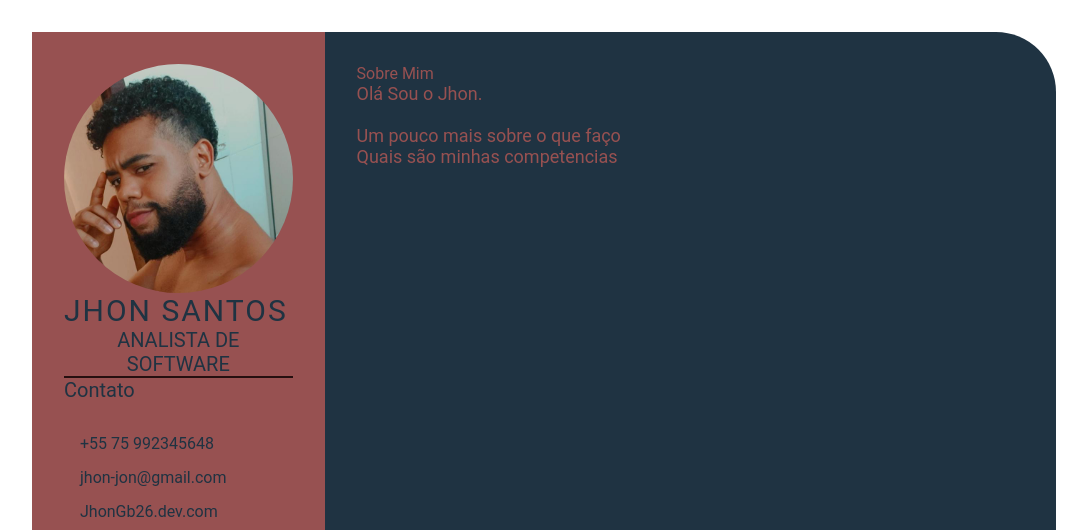
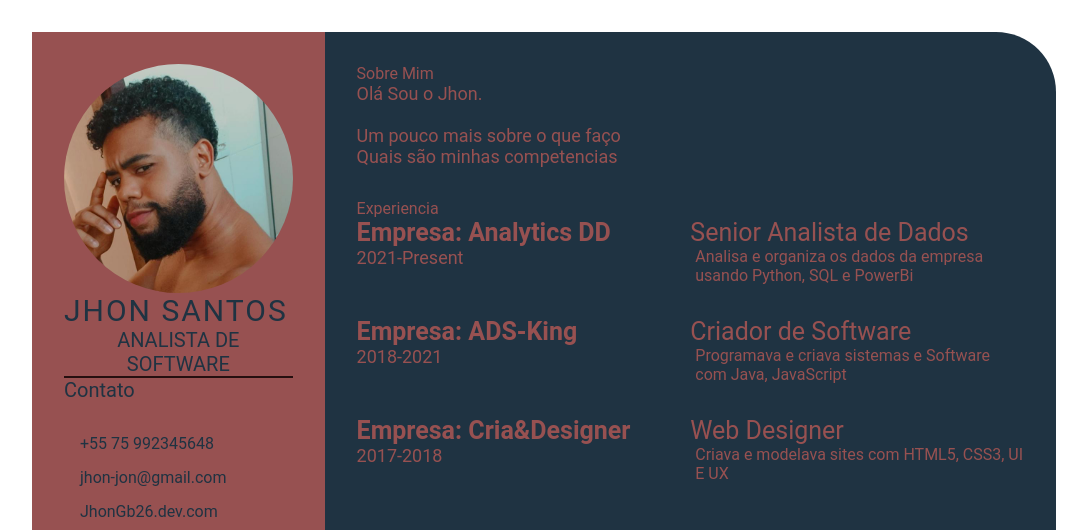
Before and after one commit to JhonGb26/devweekgit.github.io, a plain HTML site: page index.html in a window 1280 px wide. Shown: the top 530 px of the page, without its empty margins (96-1183 px from the left). Drawn offline with Linux system fonts and the light colour scheme.

Commit message:
feature: add index.html (#3)
Co-authored-by: Jhon Santos <[jhonjohn.js@gmail.com]>

```diff
--- a/index.html
+++ b/index.html
@@ -1,4 +1,3 @@
-
 <html lang="pt">
 <head>
     <meta charset="UTF-8">
@@ -48,6 +47,7 @@
 
         <section class="right-section">
             <div class="right-section-contents">
+
                 <section class="about gap">
                     <div class="right-title">Sobre Mim</div>
                     <p class="about-me-contents">
@@ -56,6 +56,45 @@
                         <br> Quais são minhas competencias
                     </p>
                 </section>
+
+        <section class="experience gap">
+            <div class="right-title">Experiencia</div>
+            <div class="experience-contents">
+                <div class="exp-left">
+                    <p class="exp-company-name">Empresa: Analytics DD</p>
+                    <p class="exp-time-period">2021-Present</p>
+                </div>
+                <div class="exp-right">
+                    <p class="exp-position">Senior Analista de Dados</p>
+                    <p class="exp-desc">
+                        Analisa e organiza os dados da empresa usando Python, SQL e PowerBi
+                    </p>
+                </div>
+            </div>
+            <div class="experience-contents">
+                <div class="exp-left">
+                    <p class="exp-company-name">Empresa: ADS-King </p>
+                    <p class="exp-time-period">2018-2021</p>
+                </div>
+                <div class="exp-right">
+                    <p class="exp-position"> Criador de Software</p>
+                    <p class="exp-desc">
+                       Programava e criava sistemas e Software com Java, JavaScript
+                    </p>
+                </div>
+            </div>
+            <div class="experience-contents">
+                <div class="exp-left">
+                    <p class="exp-company-name">Empresa: Cria&Designer </p>
+                    <p class="exp-time-period">2017-2018</p>
+                </div>
+                <div class="exp-right">
+                    <p class="exp-position">Web Designer</p>
+                    <p class="exp-desc">
+                        Criava e modelava sites com HTML5, CSS3, UI E UX
+                    </p>
+                </div>
+
             </div>
         </section>
     </main>
--- a/style.css
+++ b/style.css
@@ -100,4 +100,41 @@
 .about-me-contents {
     font-size: 18px;
     color: #975151;
+
 }
+
+.experience-contents,
+.education-contents,
+.awards-contents {
+    display: grid;
+    grid-template-columns: repeat(2, 1fr);
+    padding-bottom: 2rem;
+    color: #975151;
+}
+
+.exp-company-name,
+.education-school-name,
+.awards-company-name {
+    font-size: 25px;
+    font-weight: bold;
+}
+
+.exp-time-period,
+.educationp-time-period,
+.awards-time-period {
+    font-size: 18px;
+}
+
+.exp-position,
+.education-subject,
+.awards-name {
+    font-size: 25px;
+}
+
+.exp-desc,
+.education-desc,
+.awards-desc {
+    font-size: 16px;
+    padding-left: 5px;
+
+}
```
